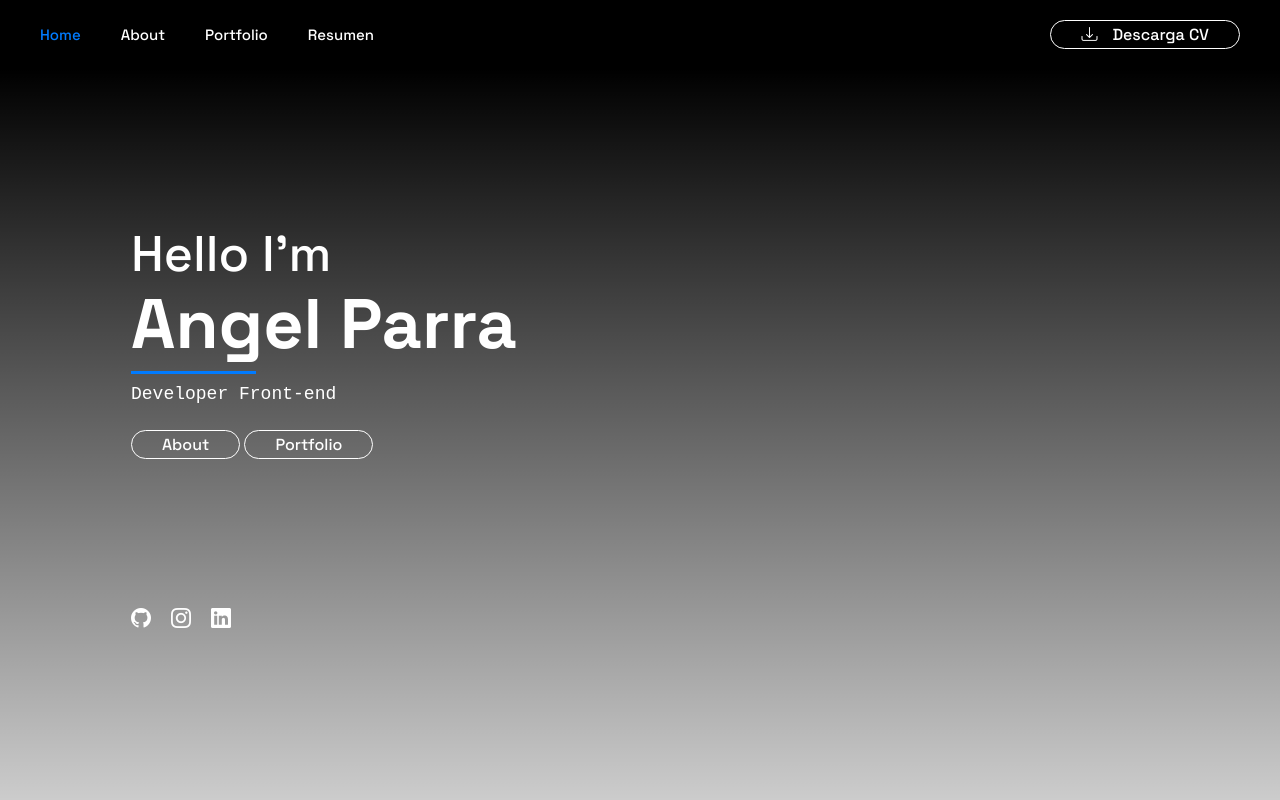
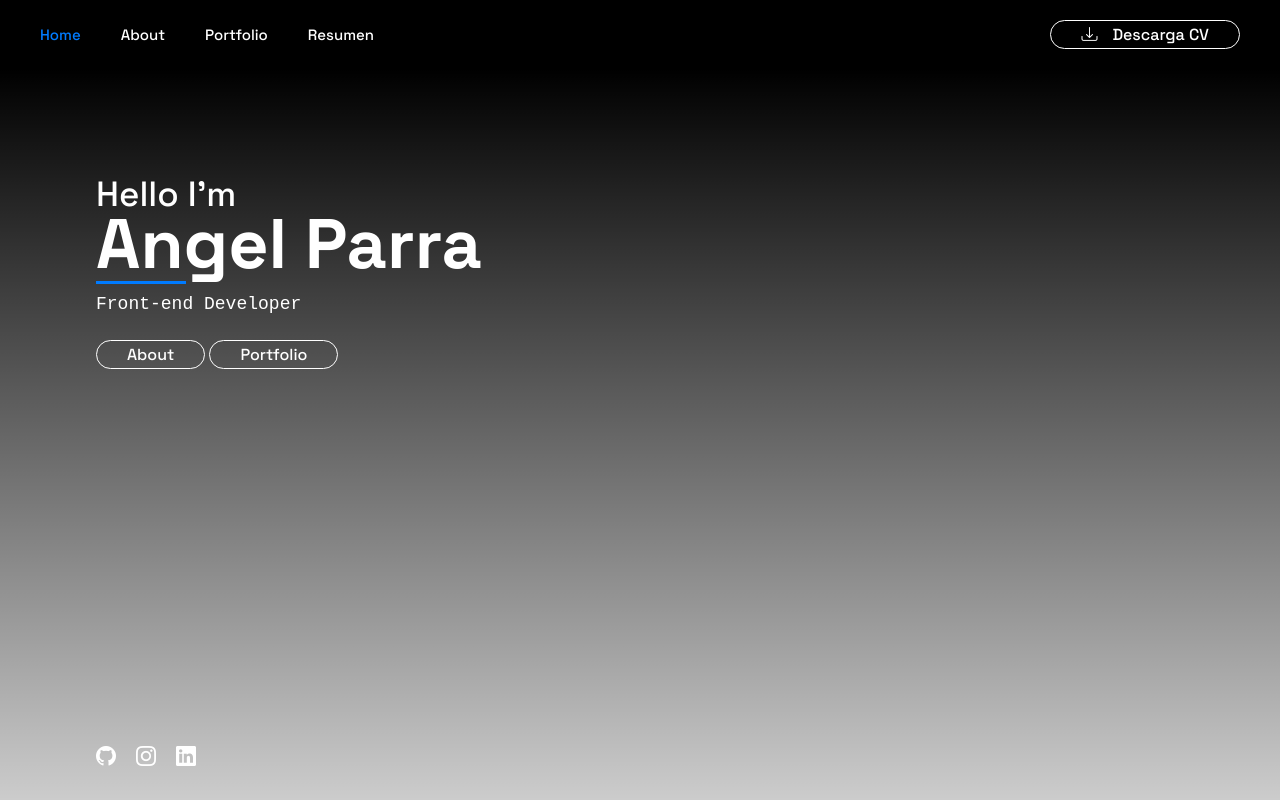
Before and after one commit to AngelDavParra/portafolio, a website built with Vite: page index.html in a window 1280 px wide. Built offline with nearby package versions, Linux system fonts and the light colour scheme; files whose address does not match are found by name.

Commit message:
'udpate_estilos'

```diff
--- a/index.html
+++ b/index.html
@@ -21,7 +21,7 @@
           </nav>
           <nav class="menu-cv">
             <ul class="cv">
-              <li><a href="/curriculum.pdf" download> <i class="bi bi-download"></i>Descarga CV</a></li>
+              <li><a href="./curriculum.pdf" download> <i class="bi bi-download"></i>Descarga CV</a></li>
             </ul>
           </nav>
     </header>
@@ -30,7 +30,7 @@
         <div class="container">
           <div class="info">
             <h1> Hello I'm <span>Angel Parra</span></h1>
-            <p>Developer Front-end</p>
+            <p>Front-end Developer</p>
             <a href="./about.html" class="btn">About</a>
             <a href="./portfolio.html" class="btn">Portfolio</a>
           </div>
--- a/src/sass/layout/_hero.scss
+++ b/src/sass/layout/_hero.scss
@@ -7,13 +7,12 @@
     background-size: cover;
     background-position: center;
     .container {
+        height: calc(100vh - 70px);
         display: flex;
         flex-direction: column;
-        gap: 150px;
-
-        padding-top: 120px;
-        // padding-left: 60px;
-
+        justify-content: space-between;
+        .info {
+            padding-top: 100px;
             h1 {
                 color: white;
                 display: flex;
@@ -46,10 +45,13 @@
             .btn{
                @include ab.boton();
             }
+        }
+
 
         .social {
             display: flex;
             gap: 20px;
+            padding-bottom: 30px;
             a {
                 color: white;
                 font-size: 20px;
@@ -69,9 +71,6 @@
     @include ab.breakpoint(desktop) {
         height: calc(100vh - 69px);
         .container {
-            padding-top: 150px;
-            padding-left: 100px;
-
             h1 {
                 font-size: 50px;
                 line-height: 70px;
--- a/src/sass/pages/_about.scss
+++ b/src/sass/pages/_about.scss
@@ -70,7 +70,7 @@
     }
 
     @include ab.breakpoint(desktopxl) {
-    height: calc(100vh - 151px);
+    height: calc(100vh - 161px);
     .container {
         flex-direction: row;
         gap: 80px;
--- a/src/sass/pages/_resumen.scss
+++ b/src/sass/pages/_resumen.scss
@@ -63,4 +63,11 @@
         }
     }
 
+    @include ab.breakpoint(desktop) {
+
+        .container{
+            width: 60%;
+        }
+    }
+
 }
```
Also changed, not shown: portfolio.html (+7 -7 lines). Lines whose indentation alone changed are shown as unchanged.
